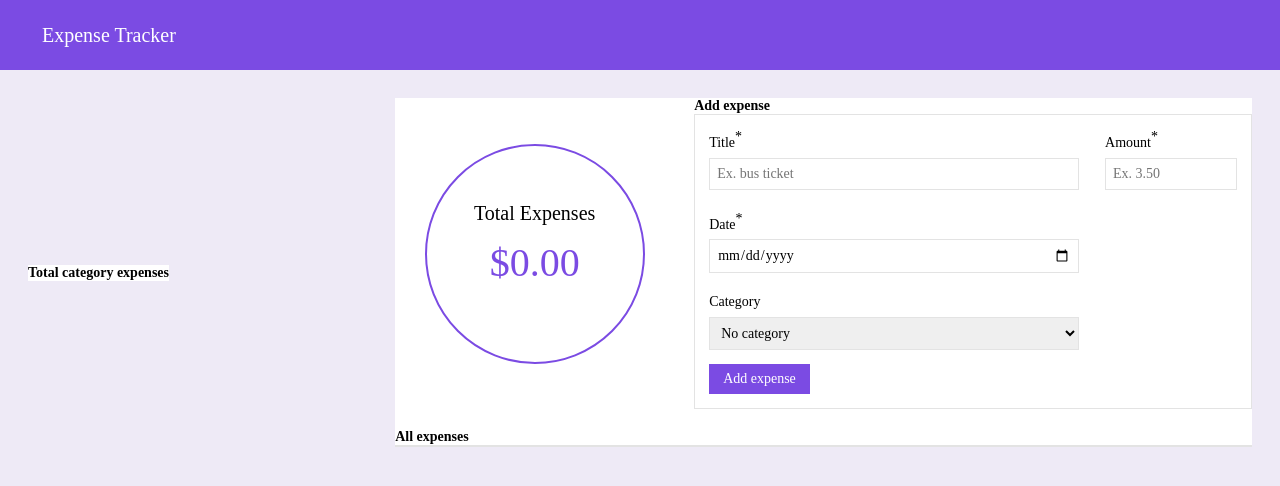
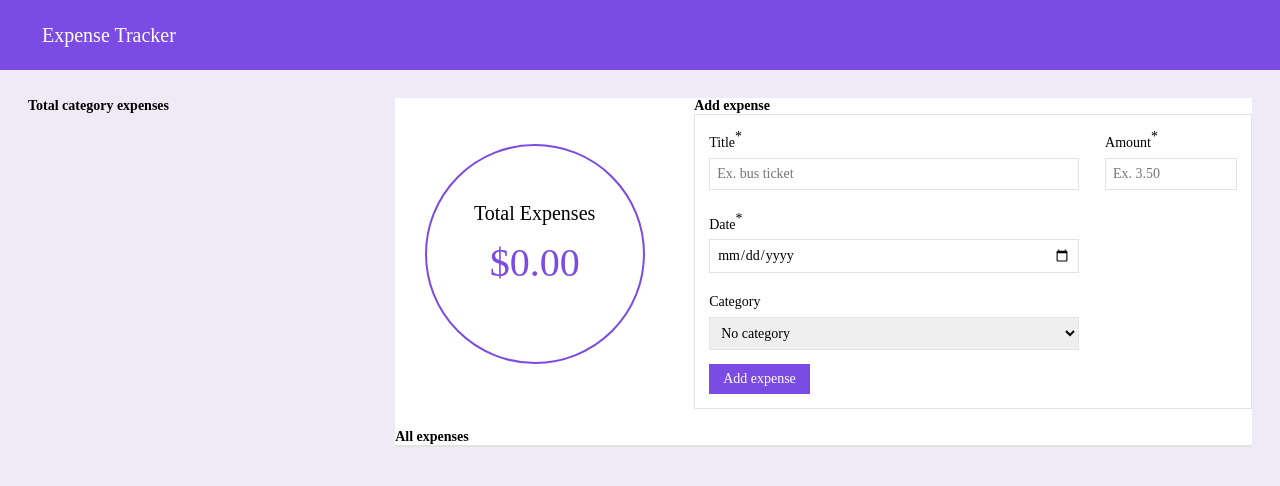
Before and after one commit to jenny-berggreen/240412_assignment_expenseTracker, a React (Vite) app: page / in a window 1280 px wide. Shown: the top 486 px of the page. Built offline with nearby package versions, Linux system fonts and the light colour scheme.

Commit message:
Create category expenses component

```diff
--- a/src/App.module.css
+++ b/src/App.module.css
@@ -24,11 +24,11 @@
 	width: 100%;
 	padding: 2rem;
 	justify-content: space-between;
+	align-items: flex-start;
 }
 
 .category_container {
 	height: 100%;
-	background-color: white;
 }
 
 .form_and_list_container {
```
Also changed, not shown: src/components/CategoryExpenses.jsx (added, +9 -0 lines).
